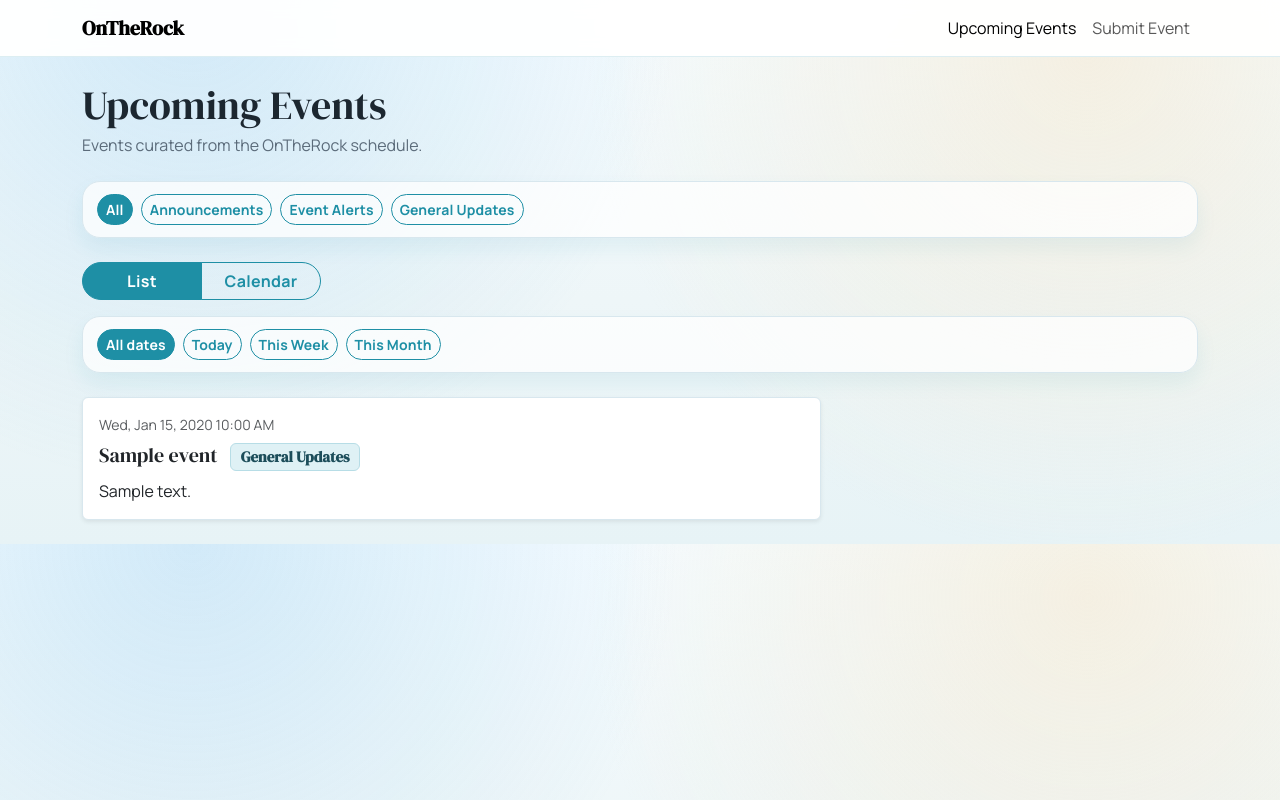
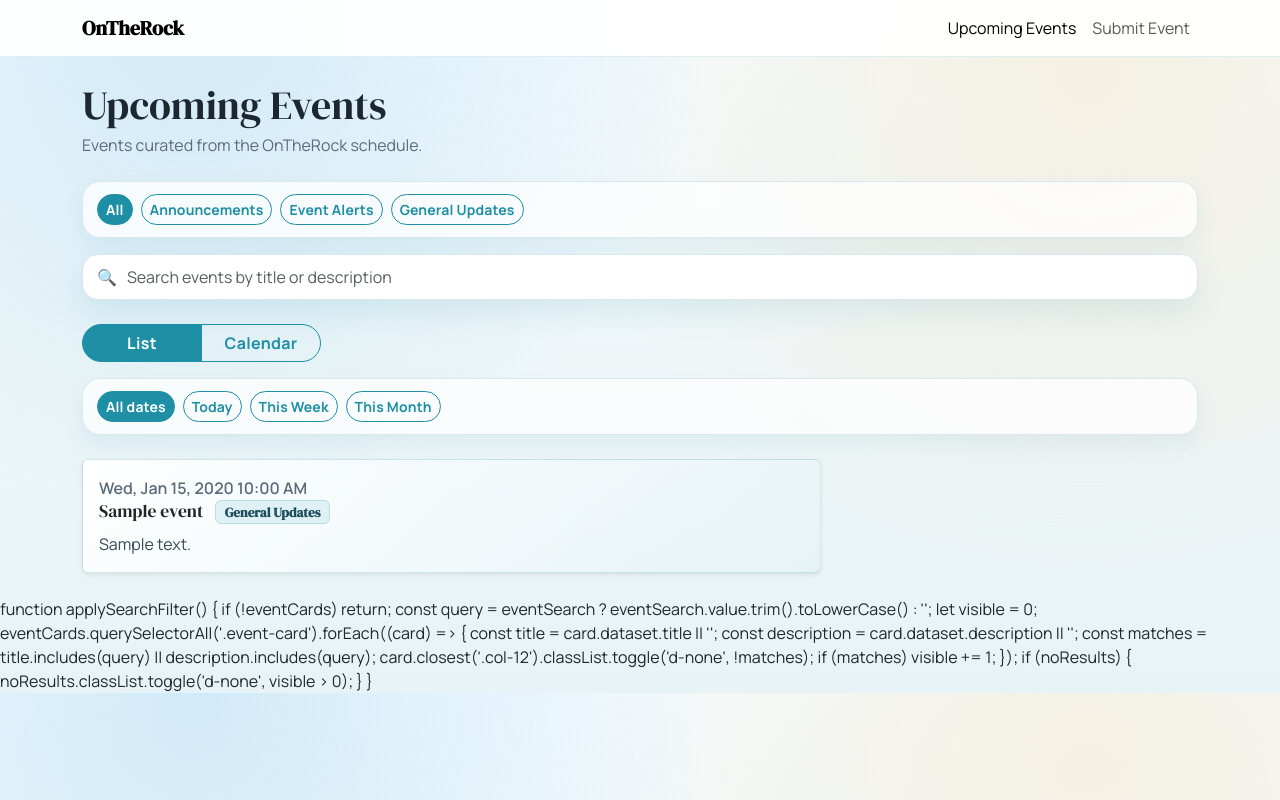
Before and after one commit to JSY-Ben/BeanPrepared, a PHP site: page /Web/ in a window 1280 px wide. Run offline with PHP 8.4, Linux system fonts and the light colour scheme; data comes from the database, SQL or seed files in the repository; tables that the repository leaves empty hold one stand-in row (values such as "Sample post").

Commit message:
Add Search to Events

```diff
--- a/public/css/site.css
+++ b/public/css/site.css
@@ -83,6 +83,52 @@
   gap: 8px;
 }
 
+.search-box {
+  display: flex;
+  align-items: center;
+  gap: 10px;
+  background: #ffffff;
+  border-radius: 16px;
+  border: 1px solid var(--otr-border);
+  padding: 10px 14px;
+  box-shadow: 0 12px 30px rgba(30, 143, 165, 0.12);
+}
+
+.search-box .form-control {
+  border: none;
+  padding: 0;
+  box-shadow: none;
+  background: transparent;
+}
+
+.search-icon {
+  font-size: 16px;
+}
+
+.event-card {
+  border: 1px solid rgba(30, 143, 165, 0.2);
+  background: linear-gradient(135deg, rgba(255, 255, 255, 0.95) 0%, rgba(223, 241, 245, 0.35) 100%);
+  transition: transform 0.2s ease, box-shadow 0.2s ease;
+}
+
+.event-card:hover {
+  transform: translateY(-4px);
+  box-shadow: 0 20px 40px rgba(30, 143, 165, 0.2);
+}
+
+.event-meta {
+  font-weight: 600;
+  color: var(--otr-muted);
+}
+
+.event-title {
+  font-size: 1.1rem;
+}
+
+.event-description {
+  color: #364a57;
+}
+
 .calendar-dot {
   width: 10px;
   height: 10px;
--- a/public/index.php
+++ b/public/index.php
@@ -97,7 +97,7 @@
       <h1 class="mb-1">Upcoming Events</h1>
       <p class="brand-subtitle">Events curated from the OnTheRock schedule.</p>
     </div>
-    <div class="mb-4 filter-bar">
+    <div class="mb-3 filter-bar">
       <div class="filter-group" aria-label="Filter events">
         <a class="btn btn-sm <?php echo $typeFilter === 'all' ? 'btn-warning' : 'btn-outline-warning'; ?>" href="index.php">All</a>
         <?php foreach ($types as $type): ?>
@@ -105,6 +105,18 @@
             <?php echo h($type['name']); ?>
           </a>
         <?php endforeach; ?>
+      </div>
+    </div>
+    <div class="mb-4">
+      <div class="search-box">
+        <span class="search-icon">🔍</span>
+        <input
+          id="eventSearch"
+          class="form-control"
+          type="search"
+          placeholder="Search events by title or description"
+          aria-label="Search events"
+        >
       </div>
     </div>
     <div class="d-flex align-items-center justify-content-between mb-3">
@@ -133,18 +145,18 @@
             <?php endforeach; ?>
           </div>
         </div>
-        <div class="row g-3">
+        <div class="row g-3" id="eventCards">
           <?php foreach ($events as $event): ?>
             <div class="col-12 col-lg-8">
-              <article class="card shadow-sm">
+              <article class="card shadow-sm event-card" data-title="<?php echo h(strtolower($event['title'])); ?>" data-description="<?php echo h(strtolower($event['description'] ?? '')); ?>">
                 <div class="card-body">
-                  <div class="text-muted small mb-2"><?php echo h(format_datetime($event['starts_at'])); ?></div>
-                  <h2 class="h5 mb-2">
+                  <div class="event-meta"><?php echo h(format_datetime($event['starts_at'])); ?></div>
+                  <h2 class="h5 mb-2 event-title">
                     <?php echo h($event['title']); ?>
                     <span class="badge text-bg-warning ms-2"><?php echo h($event['type_name']); ?></span>
                   </h2>
                   <?php if (!empty($event['description'])): ?>
-                    <p class="mb-0"><?php echo nl2br(h($event['description'])); ?></p>
+                    <p class="mb-0 event-description"><?php echo nl2br(h($event['description'])); ?></p>
                   <?php else: ?>
                     <p class="mb-0 text-muted">No description provided.</p>
                   <?php endif; ?>
@@ -153,6 +165,7 @@
             </div>
           <?php endforeach; ?>
         </div>
+        <div class="alert alert-secondary mt-3 d-none" id="noResults">No matching events.</div>
       </div>
 
       <div id="calendarView" class="d-none">
@@ -196,6 +209,9 @@
     const listView = document.getElementById('listView');
     const calendarView = document.getElementById('calendarView');
     const dateFilters = document.getElementById('dateFilters');
+    const eventSearch = document.getElementById('eventSearch');
+    const eventCards = document.getElementById('eventCards');
+    const noResults = document.getElementById('noResults');
     const monthTitle = document.getElementById('monthTitle');
     const calendarGrid = document.getElementById('calendarGrid');
     const selectedDateTitle = document.getElementById('selectedDateTitle');
@@ -211,6 +227,7 @@
             'description' => $event['description'],
             'starts_at' => $event['starts_at'],
             'type_name' => $event['type_name'],
+            'type_slug' => $event['type_slug'],
         ];
     }, $events)); ?>;
 
@@ -326,6 +343,25 @@
         renderCalendar();
       });
     }
+
+    if (eventSearch) {
+      eventSearch.addEventListener('input', applySearchFilter);
+    }
   </script>
 </body>
 </html>
+    function applySearchFilter() {
+      if (!eventCards) return;
+      const query = eventSearch ? eventSearch.value.trim().toLowerCase() : '';
+      let visible = 0;
+      eventCards.querySelectorAll('.event-card').forEach((card) => {
+        const title = card.dataset.title || '';
+        const description = card.dataset.description || '';
+        const matches = title.includes(query) || description.includes(query);
+        card.closest('.col-12').classList.toggle('d-none', !matches);
+        if (matches) visible += 1;
+      });
+      if (noResults) {
+        noResults.classList.toggle('d-none', visible > 0);
+      }
+    }
```
Also changed, not shown: 1 other file.
